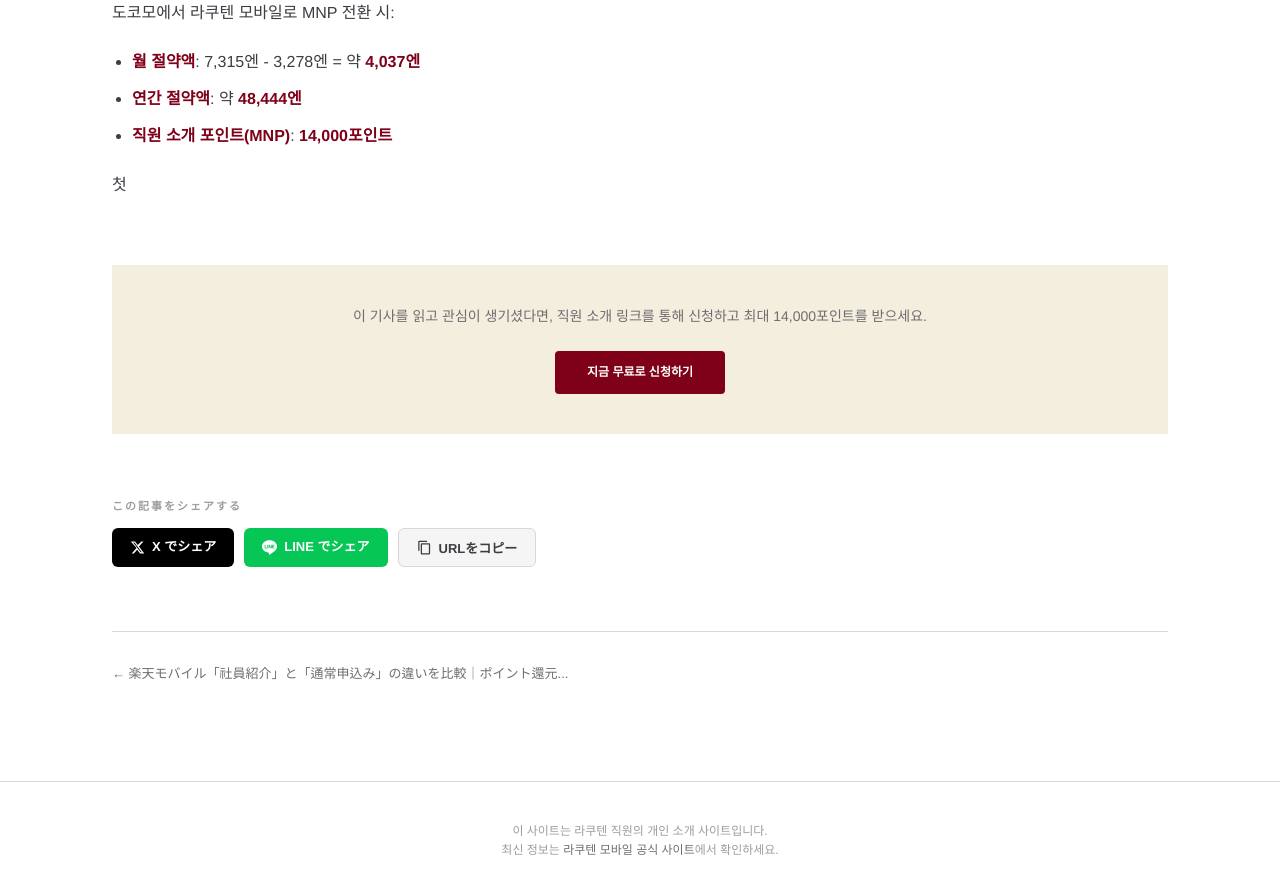
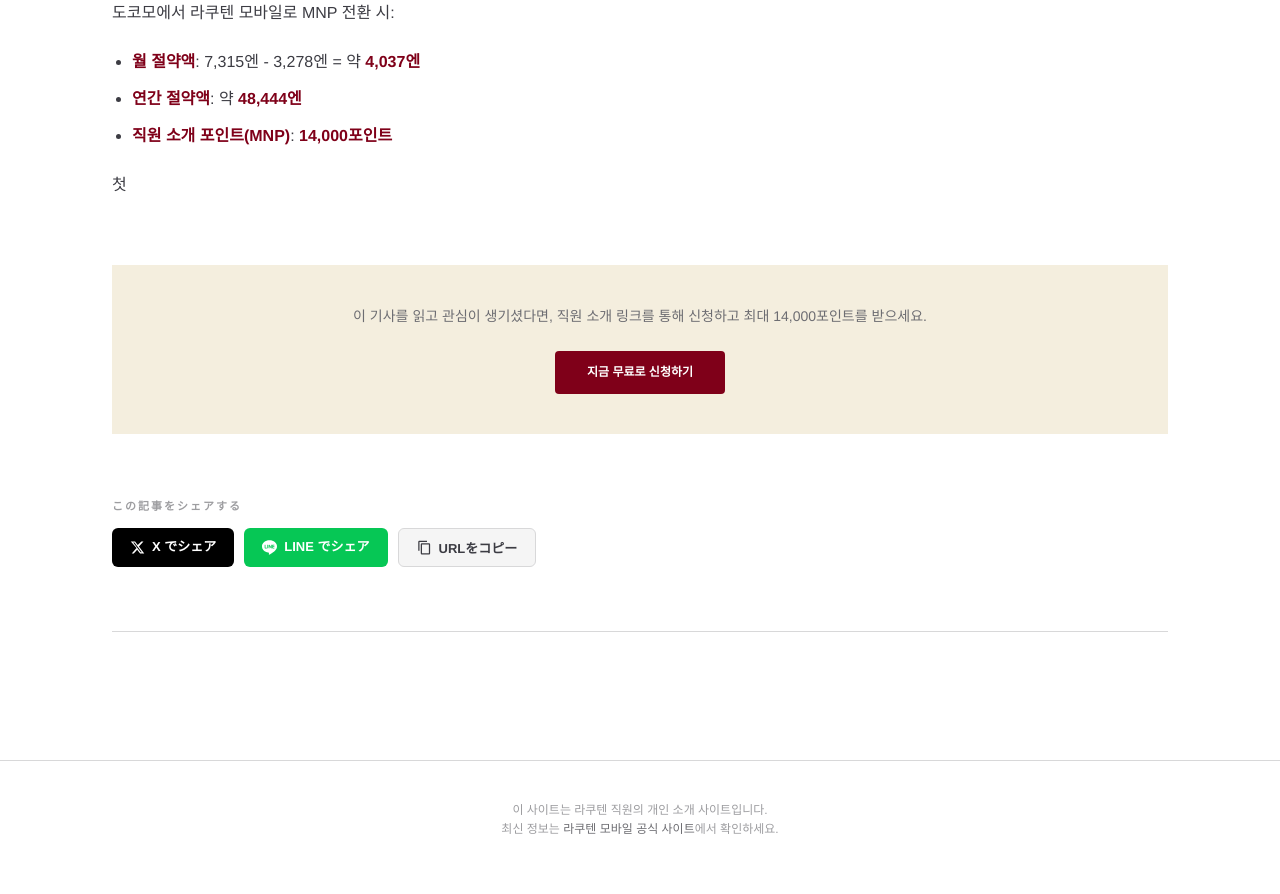
Before and after one commit to Eizo0000-jp/mno, a Jekyll site: the page built from _posts/2026-04-18-ko-vs-major-carriers.md, in a window 1280 px wide and 900 px high, scrolled down 3409 px. Shown: the top 894 px of the window. Built offline with Jekyll 4.4.1, drawn with Linux system fonts in a browser that asks for light colours.

Commit message:
fix: 記事ナビゲーションを同言語フィルタリングに変更
page.next/previousは言語を無視して全記事を対象にするため、
site.posts | where: "lang"で同言語記事のみ抽出して前後リンクを生成。

Co-Authored-By: Claude Sonnet 4.6 <noreply@anthropic.com>

```diff
--- a/_layouts/post.html
+++ b/_layouts/post.html
@@ -311,15 +311,31 @@ layout: default
     </div>
   </div>
 
-  <!-- 前後ナビ -->
+  <!-- 前後ナビ（同言語の記事のみ） -->
+  {% assign lang_posts = site.posts | where: "lang", pl %}
+  {% assign prev_lang_post = nil %}
+  {% assign next_lang_post = nil %}
+  {% for p in lang_posts %}
+    {% if p.url == page.url %}
+      {% unless forloop.first %}
+        {% assign pidx = forloop.index0 | minus: 1 %}
+        {% assign next_lang_post = lang_posts[pidx] %}
+      {% endunless %}
+      {% unless forloop.last %}
+        {% assign nidx = forloop.index0 | plus: 1 %}
+        {% assign prev_lang_post = lang_posts[nidx] %}
+      {% endunless %}
+      {% break %}
+    {% endif %}
+  {% endfor %}
   <nav class="post-nav" aria-label="前後の記事">
-    {% if page.previous.url %}
-      <a href="{{ page.previous.url }}">← {{ page.previous.title | truncate: 36 }}</a>
+    {% if prev_lang_post %}
+      <a href="{{ prev_lang_post.url }}">← {{ prev_lang_post.title | truncate: 36 }}</a>
     {% else %}
       <span></span>
     {% endif %}
-    {% if page.next.url %}
-      <a href="{{ page.next.url }}">{{ page.next.title | truncate: 36 }} →</a>
+    {% if next_lang_post %}
+      <a href="{{ next_lang_post.url }}">{{ next_lang_post.title | truncate: 36 }} →</a>
     {% endif %}
   </nav>
 </article>
```
